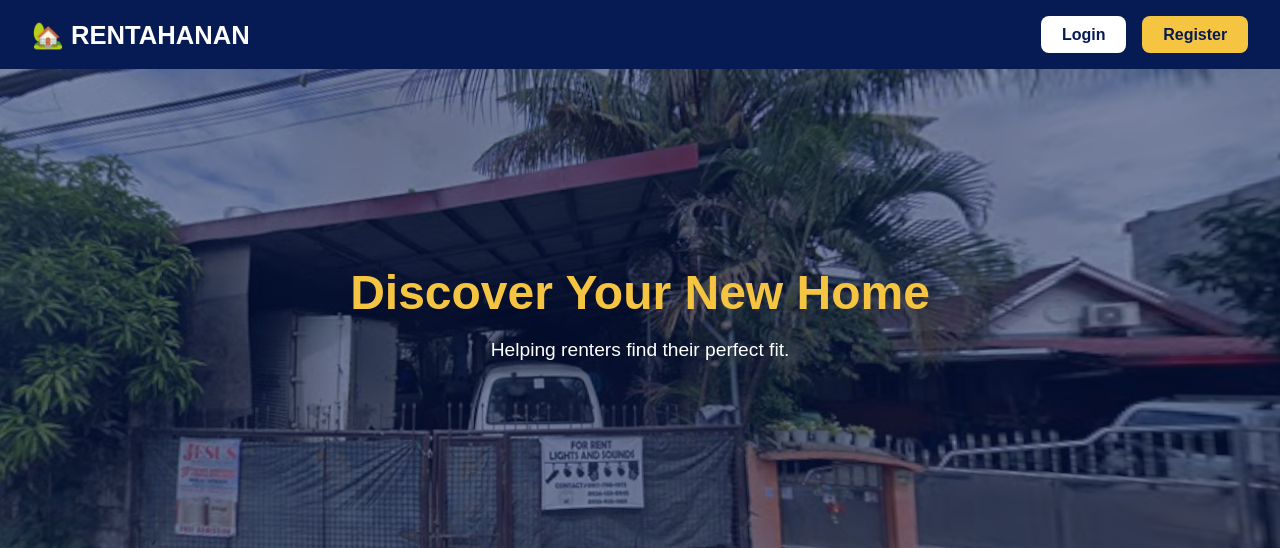
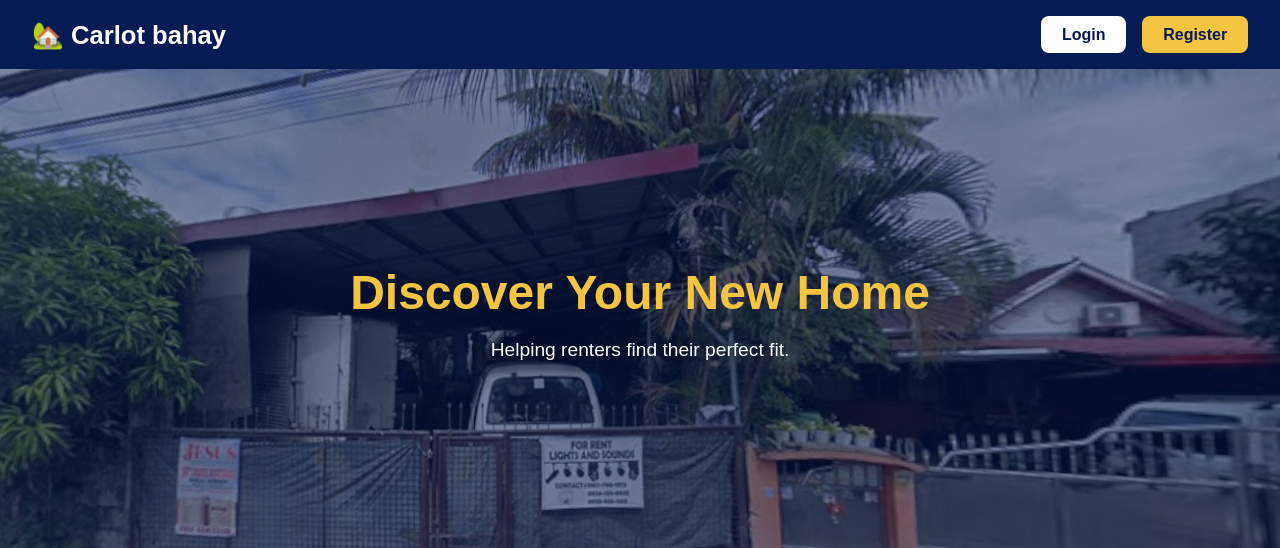
Before and after one commit to ahyannnn/house-rental-system, a Flask app: page / in a window 1280 px wide. Shown: the top 548 px of the page. Run offline with Flask 3, Linux system fonts and the light colour scheme.

Commit message:
pinalitan ko yung name ng rentahanan

```diff
--- a/templates/landing/index.html
+++ b/templates/landing/index.html
@@ -11,7 +11,7 @@
 <body>
     <!-- Navbar -->
     <nav class="navbar">
-        <div class="nav-brand">🏡 RENTAHANAN</div>
+        <div class="nav-brand">🏡 Carlot bahay</div>
         <div class="nav-links">
             <a href="{{ url_for('auth_bp.login') }}" class="nav-btn login">Login</a>
             <a href="{{ url_for('auth_bp.register') }}" class="nav-btn register">Register</a>
```
